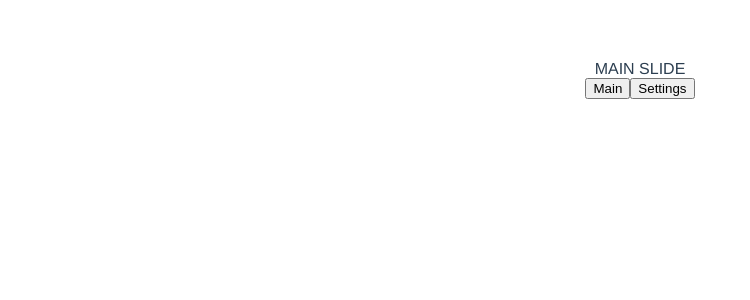
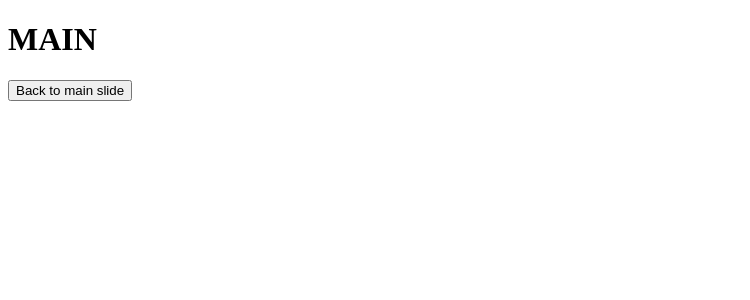
Before and after one commit to rykala/pexeso, a Vue app: page / in a window 1280 px wide. Shown: the top 300 px of the page, without its empty margins (0-750 px from the left). Built offline with nearby package versions, Linux system fonts and the light colour scheme.

Commit message:
Basic slide functionality

```diff
--- a/src/App.vue
+++ b/src/App.vue
@@ -1,40 +1,36 @@
 <template>
     <div id="app">
-    <main-slide v-if="slideIndex == 0"/>
-    <settings v-if="slideIndex == 1"/>
-    <button v-on:click="changeSlide(0)">Main</button>
-    <button v-on:click="changeSlide(1)">Settings</button>
+        <main-slide @changeSlideEvent="changeSlide" v-if="slideView === SlidesEnum.MAIN"/>
+        <settings @changeSlideEvent="changeSlide" v-if="slideView === SlidesEnum.SETTINGS"/>
     </div>
 </template>
 
 <script>
-import MainSlide from './components/MainSlide';
-import Settings from './components/Settings';
+// components
+import MainSlide from './slides/MainSlide';
+import Settings from './slides/SettingsSlide';
+
+// mixins
+import SlidesEnumMixin from './mixins/SlidesEnumMixin.js';
 
 export default {
     name: 'app',
     components: {MainSlide, Settings},
+    mixins: [SlidesEnumMixin],
+
     data () {
         return {
-      slideIndex: 0
+            slideView: this.SlidesEnum.MAIN
         };
     },
 
     methods: {
-    changeSlide (index) {
-      this.slideIndex = index;
+        changeSlide (slideIndex) {
+            this.slideView = slideIndex;
         }
     }
 };
 </script>
 
 <style>
-#app {
-  font-family: 'Avenir', Helvetica, Arial, sans-serif;
-  -webkit-font-smoothing: antialiased;
-  -moz-osx-font-smoothing: grayscale;
-  text-align: center;
-  color: #2c3e50;
-  margin-top: 60px;
-}
 </style>
--- /dev/null
+++ b/src/Enums.js
@@ -0,0 +1,6 @@
+export const SlidesEnum = {
+    MAIN: 0,
+    SETTINGS: 1
+};
+
+export default SlidesEnum;
--- a/src/components/MainSlide.vue
+++ /dev/null
@@ -1,20 +0,0 @@
-<template>
-  <div class="hello">
-    {{ msg }}
-  </div>
-</template>
-
-<script>
-export default {
-  data () {
-    return {
-      msg: 'MAIN SLIDE'
-    };
-  }
-};
-</script>
-
-<!-- Add "scoped" attribute to limit CSS to this component only -->
-<style scoped>
-
-</style>
--- a/src/components/Settings.vue
+++ /dev/null
@@ -1,20 +0,0 @@
-<template>
-  <div>
-    {{msg}}
-  </div>
-</template>
-
-<script>
-export default {
-  data () {
-    return {
-      msg: 'Settings slide'
-    };
-  }
-};
-</script>
-
-<!-- Add "scoped" attribute to limit CSS to this component only -->
-<style scoped>
-
-</style>
--- a/src/main.js
+++ b/src/main.js
@@ -7,7 +7,7 @@ Vue.config.productionTip = false;
 
 /* eslint-disable no-new */
 new Vue({
-  el: '#app',
-  template: '<App/>',
-  components: { App }
+    el: '#app',
+    template: '<App/>',
+    components: { App }
 });
--- /dev/null
+++ b/src/mixins/SlideMixin.js
@@ -0,0 +1,7 @@
+export default {
+    methods: {
+        changeSlideEvent (slideIndex) {
+            this.$emit('changeSlideEvent', slideIndex);
+        }
+    }
+};
--- /dev/null
+++ b/src/mixins/SlidesEnumMixin.js
@@ -0,0 +1,7 @@
+import SlidesEnum from '../Enums.js';
+
+export default {
+    beforeCreate () {
+        this.SlidesEnum = SlidesEnum;
+    }
+};
--- /dev/null
+++ b/src/slides/MainSlide.vue
@@ -0,0 +1,21 @@
+<template>
+    <div class="hello">
+        <h1>MAIN</h1>
+        <button @click="changeSlideEvent(SlidesEnum.SETTINGS)">Back to main slide</button>
+    </div>
+</template>
+
+<script>
+// mixins
+import SlideMixin from '../mixins/SlideMixin.js';
+import SlidesEnumMixin from '../mixins/SlidesEnumMixin.js';
+
+export default {
+    mixins: [SlideMixin, SlidesEnumMixin]
+};
+</script>
+
+<!-- Add "scoped" attribute to limit CSS to this component only -->
+<style scoped>
+
+</style>
--- /dev/null
+++ b/src/slides/SettingsSlide.vue
@@ -0,0 +1,20 @@
+<template>
+    <div>
+        <h1>Settings</h1>
+        <button @click="changeSlideEvent(SlidesEnum.MAIN)">Back to main slide</button>
+    </div>
+</template>
+
+<script>
+// mixins
+import SlideMixin from '../mixins/SlideMixin.js';
+import SlidesEnumMixin from '../mixins/SlidesEnumMixin.js';
+
+export default {
+    mixins: [SlideMixin, SlidesEnumMixin]
+};
+</script>
+
+<!-- Add "scoped" attribute to limit CSS to this component only -->
+<style scoped>
+</style>
```
Also changed, not shown: .eslintrc.js. Lines whose indentation alone changed are shown as unchanged.
